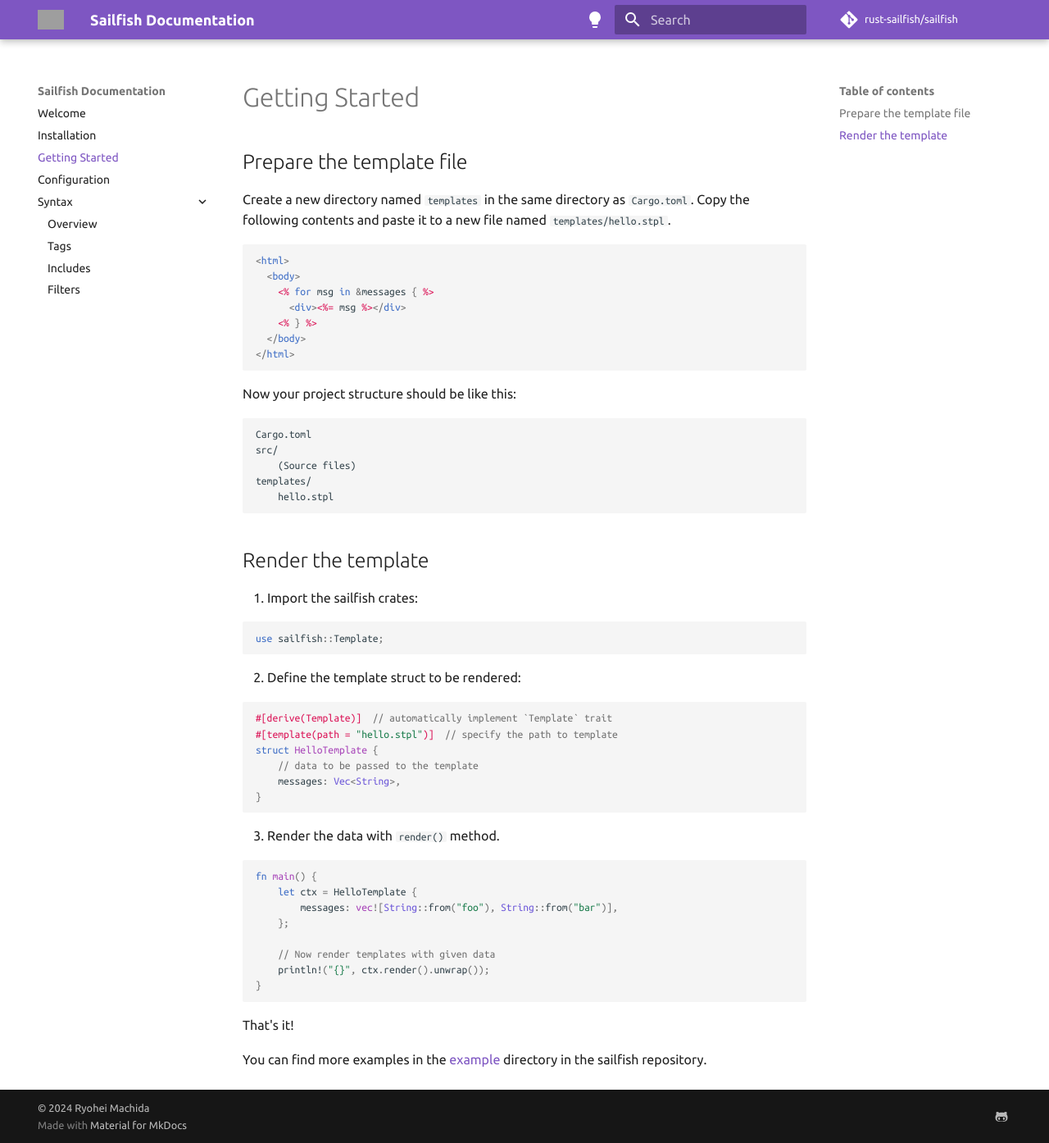
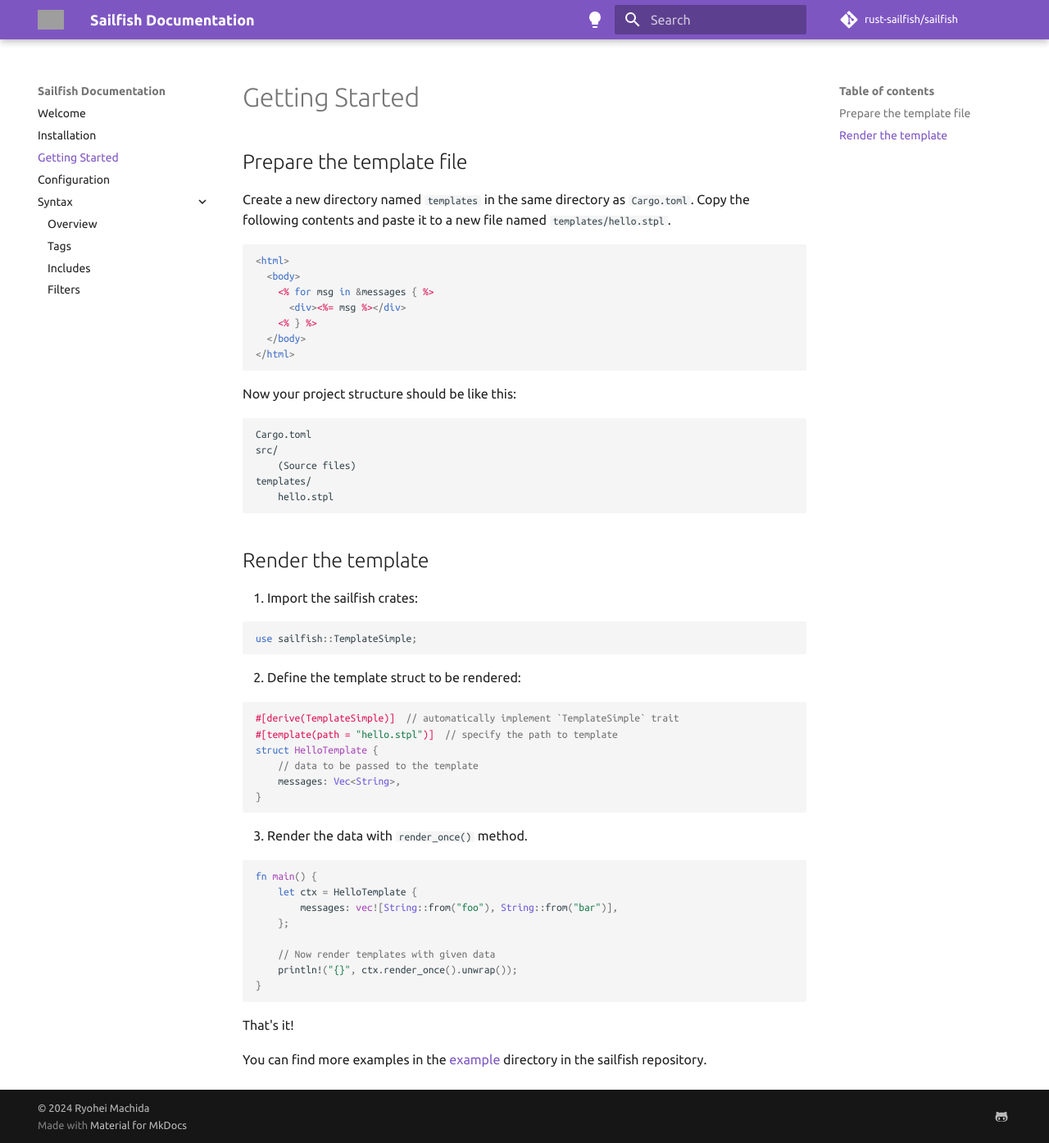
Before and after one commit to rust-sailfish/sailfish, an MkDocs documentation site: the page built from docs/en/docs/getting-started.md, in a window 1280 px wide and 1394 px high. Shown: the whole window at 82% size. Built offline with MkDocs 1.6.1 and Material for MkDocs 9.7.7, drawn with Linux system fonts in a browser that asks for light colours; comment, search, counter and statistics services are not loaded; grey boxes are pictures that could not be loaded.

Commit message:
Changed some docs back to TemplateSimple

````diff
--- a/docs/en/docs/getting-started.md
+++ b/docs/en/docs/getting-started.md
@@ -29,13 +29,13 @@
 <ol><li>Import the sailfish crates:</li></ol>
 
 ```rust
-use sailfish::Template;
+use sailfish::TemplateSimple;
 ```
 
 <ol start="2"><li>Define the template struct to be rendered:</li></ol>
 
 ```rust
-#[derive(Template)]  // automatically implement `Template` trait
+#[derive(TemplateSimple)]  // automatically implement `TemplateSimple` trait
 #[template(path = "hello.stpl")]  // specify the path to template
 struct HelloTemplate {
     // data to be passed to the template
@@ -43,7 +43,7 @@
 }
 ```
 
-<ol start="3"><li>Render the data with <code>render()</code> method.</li></ol>
+<ol start="3"><li>Render the data with <code>render_once()</code> method.</li></ol>
 
 ```rust
 fn main() {
@@ -52,7 +52,7 @@
     };
 
     // Now render templates with given data
-    println!("{}", ctx.render().unwrap());
+    println!("{}", ctx.render_once().unwrap());
 }
 ```
 
````
Also changed, not shown: docs/en/docs/options.md (+2 -2 lines), 7 other files.
